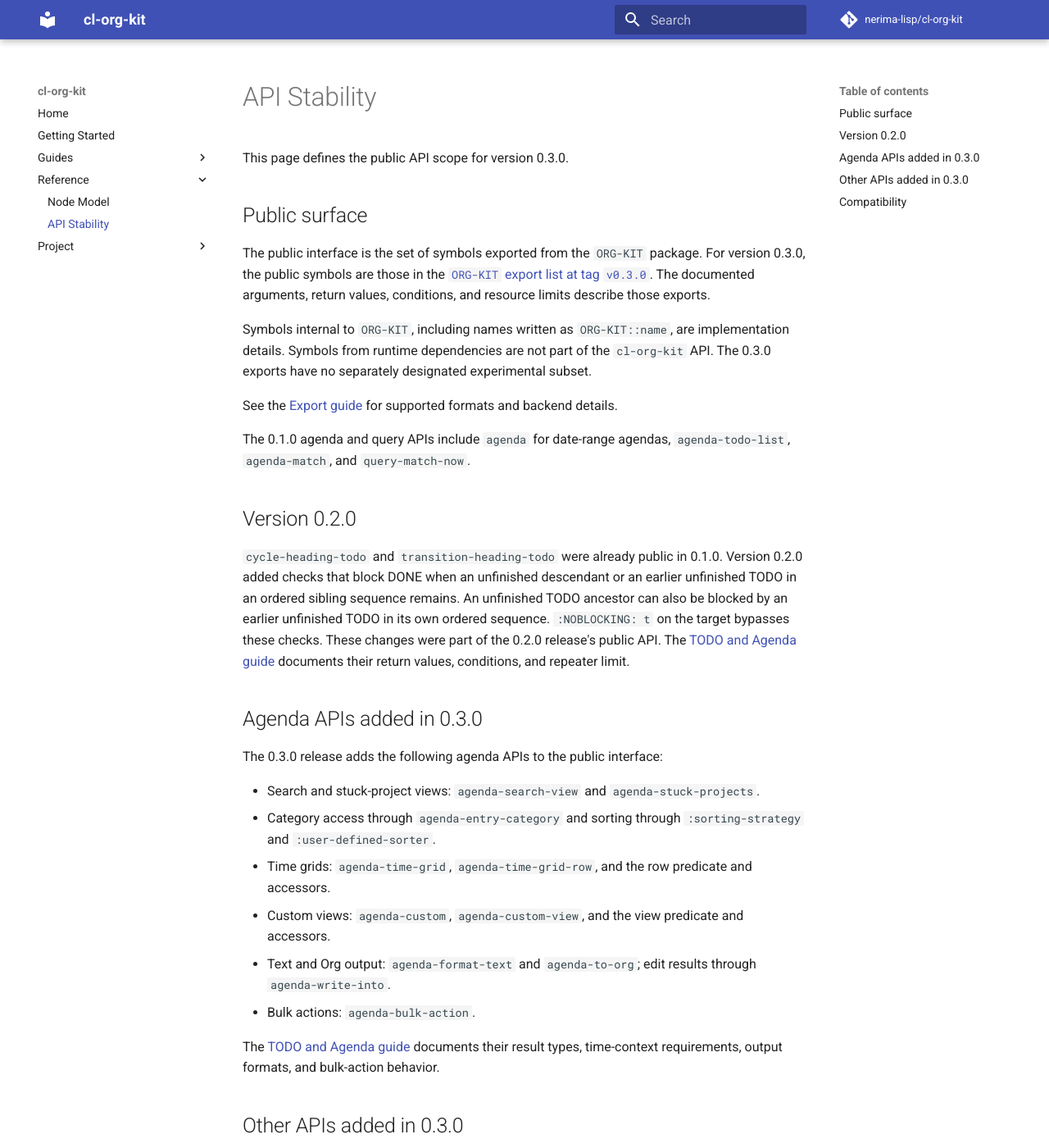
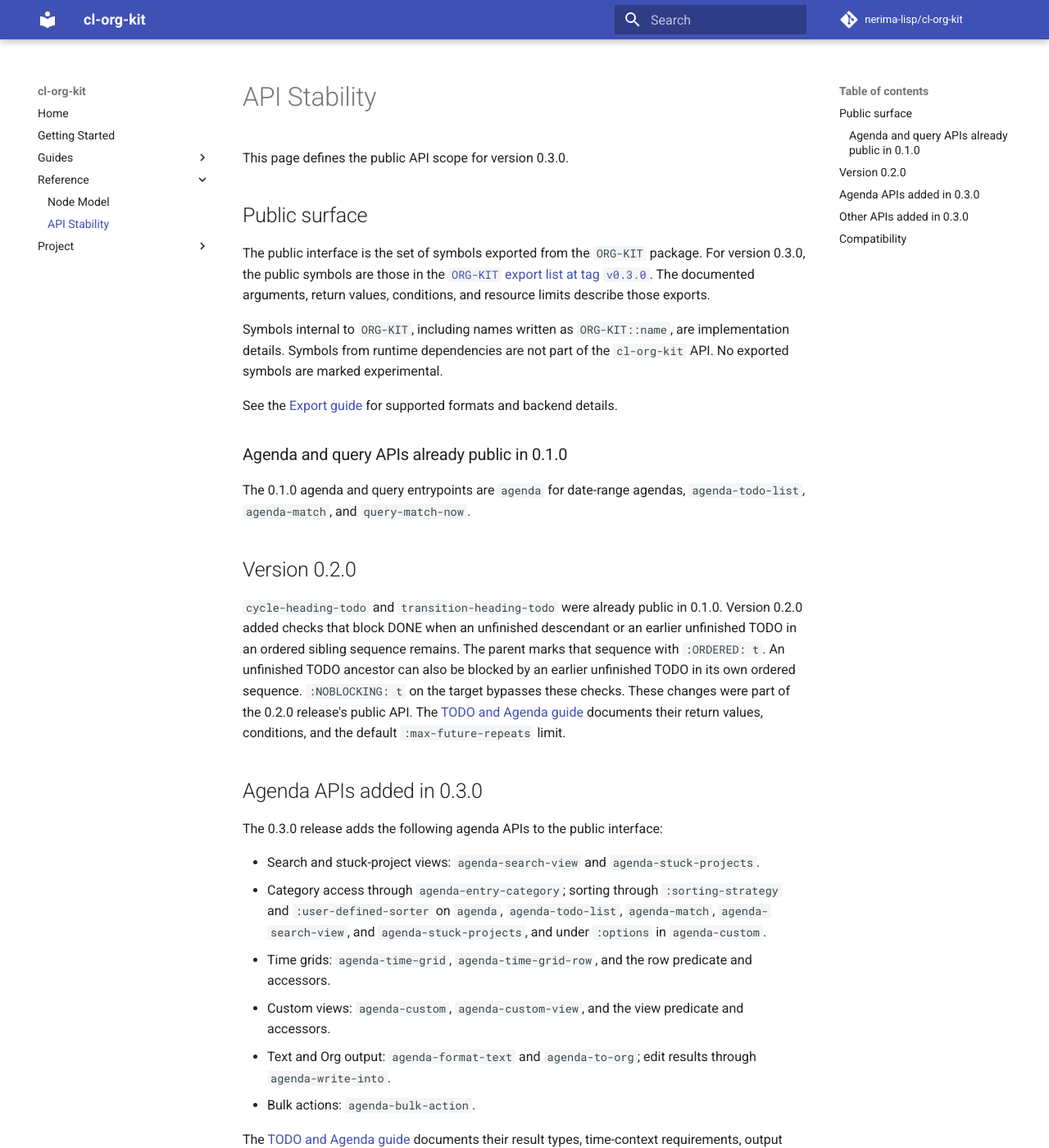
Before and after one commit to nerima-lisp/cl-org-kit, an MkDocs documentation site: the page built from docs/src/reference/api-stability.md, in a window 1280 px wide and 1400 px high. Shown: the whole window at 82% size. Built offline with MkDocs 1.6.1 and Material for MkDocs 9.7.7, drawn with Linux system fonts in a browser that asks for light colours; comment, search, counter and statistics services are not loaded; some of the changed text lies outside the part shown.

Commit message:
docs(release): prepare v0.3.0

```diff
--- a/docs/src/reference/api-stability.md
+++ b/docs/src/reference/api-stability.md
@@ -12,25 +12,27 @@
 
 Symbols internal to `ORG-KIT`, including names written as `ORG-KIT::name`,
 are implementation details. Symbols from runtime dependencies are not part of
-the `cl-org-kit` API. The 0.3.0 exports have no separately designated
-experimental subset.
+the `cl-org-kit` API. No exported symbols are marked experimental.
 
 See the [Export guide](../guides/export.md) for supported formats and backend
 details.
 
-The 0.1.0 agenda and query APIs include `agenda` for date-range agendas,
+### Agenda and query APIs already public in 0.1.0
+
+The 0.1.0 agenda and query entrypoints are `agenda` for date-range agendas,
 `agenda-todo-list`, `agenda-match`, and `query-match-now`.
 
 ## Version 0.2.0
 
 `cycle-heading-todo` and `transition-heading-todo` were already public in
 0.1.0. Version 0.2.0 added checks that block DONE when an unfinished descendant
-or an earlier unfinished TODO in an ordered sibling sequence remains. An
-unfinished TODO ancestor can also be blocked by an earlier unfinished TODO in
-its own ordered sequence. `:NOBLOCKING: t` on the target bypasses these checks.
+or an earlier unfinished TODO in an ordered sibling sequence remains. The
+parent marks that sequence with `:ORDERED: t`. An unfinished TODO ancestor can
+also be blocked by an earlier unfinished TODO in its own ordered sequence.
+`:NOBLOCKING: t` on the target bypasses these checks.
 These changes were part of the 0.2.0 release's public API. The [TODO and Agenda
 guide](../guides/todo-agenda.md) documents their return values, conditions, and
-repeater limit.
+the default `:max-future-repeats` limit.
 
 ## Agenda APIs added in 0.3.0
 
@@ -38,8 +40,10 @@
 
 - Search and stuck-project views: `agenda-search-view` and
   `agenda-stuck-projects`.
-- Category access through `agenda-entry-category` and sorting through
-  `:sorting-strategy` and `:user-defined-sorter`.
+- Category access through `agenda-entry-category`; sorting through
+  `:sorting-strategy` and `:user-defined-sorter` on `agenda`,
+  `agenda-todo-list`, `agenda-match`, `agenda-search-view`, and
+  `agenda-stuck-projects`, and under `:options` in `agenda-custom`.
 - Time grids: `agenda-time-grid`, `agenda-time-grid-row`, and the row
   predicate and accessors.
 - Custom views: `agenda-custom`, `agenda-custom-view`, and the view predicate
@@ -58,14 +62,14 @@
 - Babel detangling: `babel-detangle`. See the [Babel guide](../guides/babel.md).
 - Export entrypoints: `export-org-man`, `export-org-texinfo`, and
   `export-icalendar-documents`. See the [Export guide](../guides/export.md).
+- `export-org` gains Markdown (`:md`) and Org (`:org`) backends, built-in and
+  evaluator-backed macros, and caller-supplied `#+INCLUDE` text via
+  `:include-resolver`, with heading, ID, and named-element targets. It also
+  supports `#+OPTIONS`. See the [Export guide](../guides/export.md).
 
 ## Compatibility
 
-While the project remains at 0.x, a later 0.x release may change, add, or remove
-public API. `CHANGELOG.md` identifies user-visible API changes. Pin a release
-tag and review its release notes when upgrading.
-
-This policy covers documented contracts for exported symbols, including those
-described in the guides. An exported symbol without a documented contract has
-no compatibility guarantee. The policy also does not cover undocumented
-behavior.
+The project makes no compatibility guarantee between 0.x releases. A later 0.x
+release may change, add, or remove public API, including documented contracts.
+`CHANGELOG.md` identifies user-visible API changes. Pin a release tag and
+review its release notes when upgrading.
```
Also changed, not shown: docs/src/guides/tables.md (+55 -52 lines), docs/src/index.md (+4 -2 lines), CHANGELOG.md, README.md.
